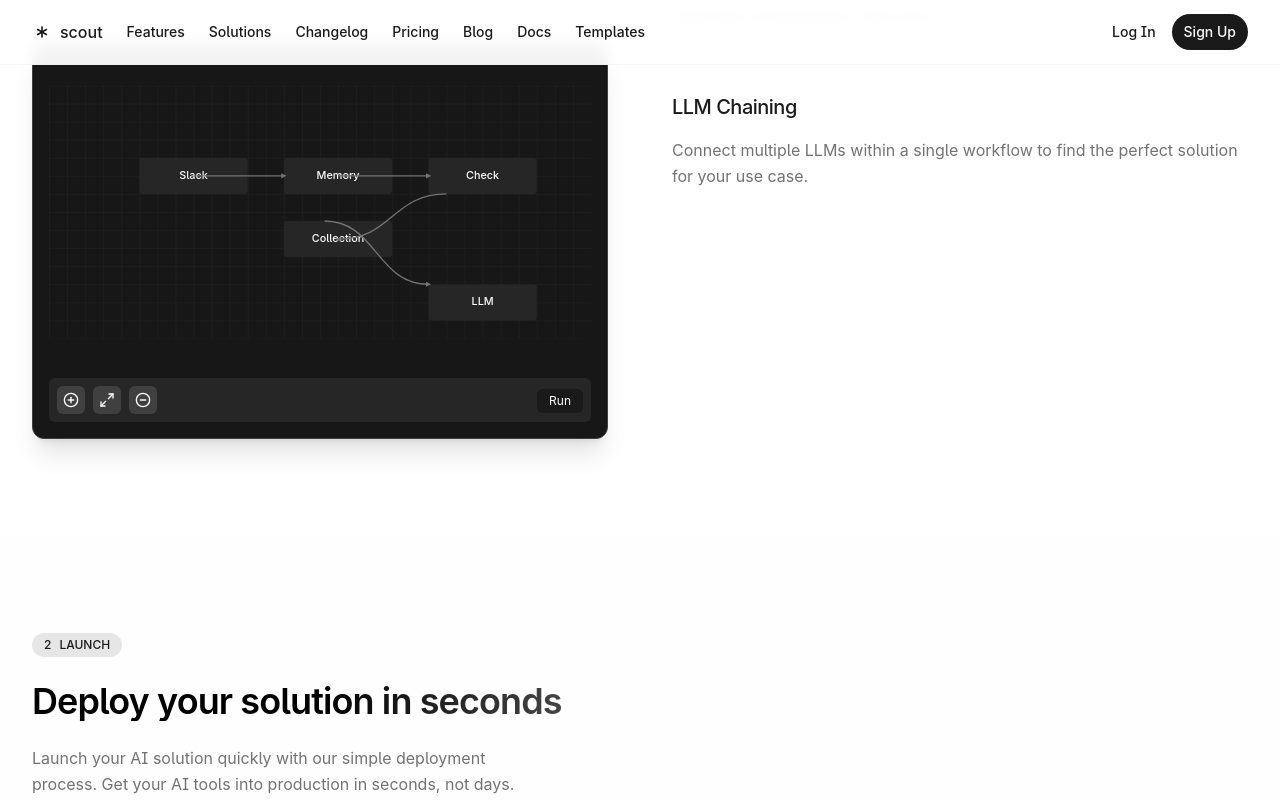
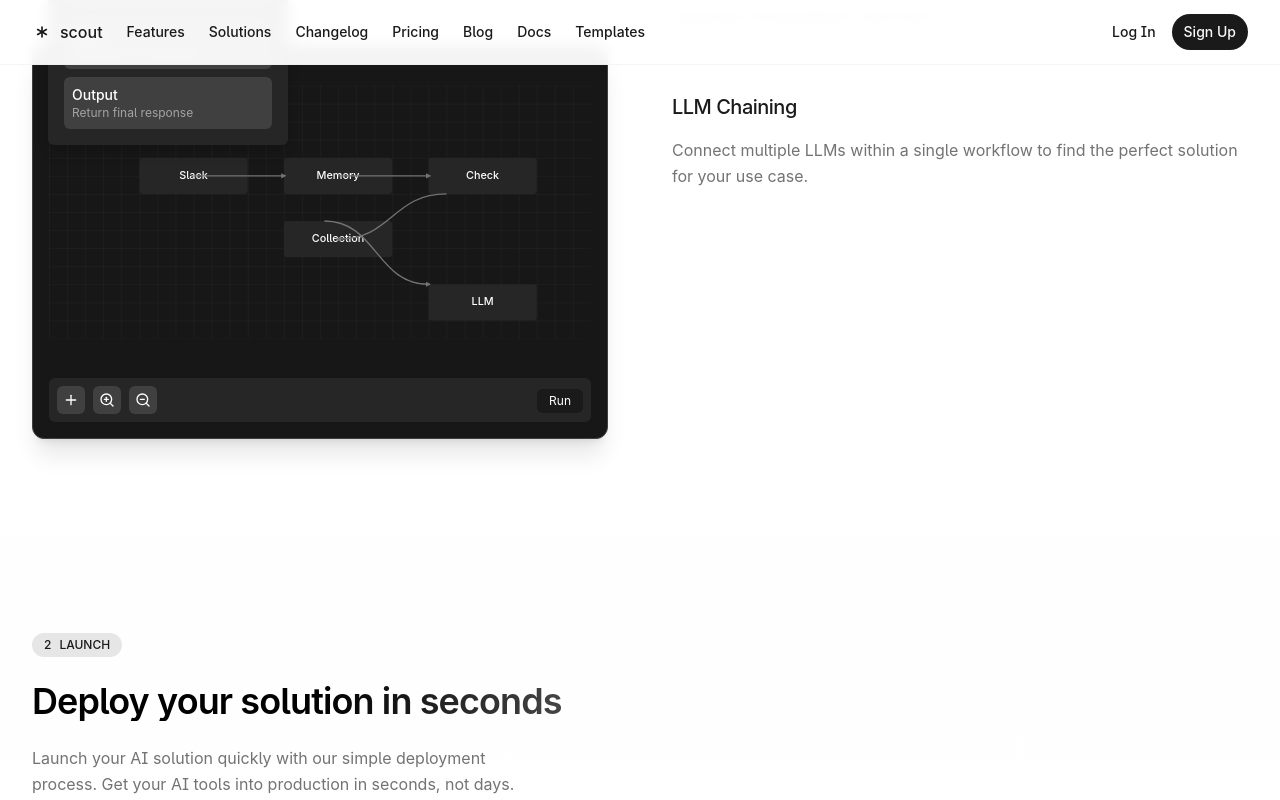
Before and after one commit to desvon7/scoutos-revived-vision, a React (Vite) app: page / in a window 1280 px wide. Both pictures are taken after a click on the button 71 px from the left and 1737 px from the top of the page. Shown: the part 1337-2137 px from the top of the page. Built offline with nearby package versions, Linux system fonts and the light colour scheme.

Commit message:
feat: Implement sign-in, sign-up, and workflow editor
This commit implements the sign-in and sign-up pages with basic functionality. It also introduces the core workflow editor component, including node types, drag-and-drop functionality, and a node palette.

```diff
--- a/src/components/WorkflowBuilder.tsx
+++ b/src/components/WorkflowBuilder.tsx
@@ -1,6 +1,8 @@
 
-import React from 'react';
+import React, { useState } from 'react';
 import { cn } from '@/lib/utils';
+import { Plus, ZoomIn, ZoomOut, X } from 'lucide-react';
+import { Button } from '@/components/ui/button';
 
 interface NodeProps {
   title: string;
@@ -9,6 +11,8 @@ interface NodeProps {
   y: number;
   width?: number;
   height?: number;
+  selected?: boolean;
+  onClick?: () => void;
 }
 
 const Node: React.FC<NodeProps> = ({
@@ -17,7 +21,9 @@ const Node: React.FC<NodeProps> = ({
   x,
   y,
   width = 120,
-  height = 40
+  height = 40,
+  selected = false,
+  onClick
 }) => {
   const getNodeColor = () => {
     switch (type) {
@@ -37,13 +43,21 @@ const Node: React.FC<NodeProps> = ({
   };
 
   return (
-    <g transform={`translate(${x}, ${y})`}>
+    <g
+      transform={`translate(${x}, ${y})`}
+      onClick={onClick}
+      className="cursor-pointer"
+    >
       <rect
         width={width}
         height={height}
         rx="4"
-        className={cn("fill-neutral-800 stroke-2", getNodeColor())}
-        strokeWidth="1.5"
+        className={cn(
+          "fill-neutral-800 stroke-2",
+          getNodeColor(),
+          selected && "stroke-white"
+        )}
+        strokeWidth={selected ? "2.5" : "1.5"}
       />
       <text
         x={width / 2}
@@ -89,11 +103,88 @@ const Connection: React.FC<ConnectionProps> = ({
   );
 };
 
+// Types for node templates in the side panel
+interface NodeTemplate {
+  type: 'input' | 'process' | 'output' | 'memory' | 'llm';
+  title: string;
+  description: string;
+}
+
+const nodeTemplates: NodeTemplate[] = [
+  { type: 'input', title: 'User Input', description: 'Start with user message' },
+  { type: 'memory', title: 'Memory', description: 'Access stored information' },
+  { type: 'process', title: 'Process', description: 'Transform data' },
+  { type: 'llm', title: 'LLM', description: 'Generate AI responses' },
+  { type: 'output', title: 'Output', description: 'Return final response' }
+];
+
 const WorkflowBuilder: React.FC = () => {
+  // State for the workflow nodes and connections
+  const [nodes, setNodes] = useState([
+    { id: '1', title: 'Slack', type: 'input' as const, x: 100, y: 80 },
+    { id: '2', title: 'Memory', type: 'memory' as const, x: 260, y: 80 },
+    { id: '3', title: 'Check', type: 'process' as const, x: 420, y: 80 },
+    { id: '4', title: 'Collection', type: 'process' as const, x: 260, y: 150 },
+    { id: '5', title: 'LLM', type: 'llm' as const, x: 420, y: 220 },
+  ]);
+
+  const [connections, setConnections] = useState([
+    { id: 'e1', from: '1', to: '2', x1: 160, y1: 100, x2: 260, y2: 100 },
+    { id: 'e2', from: '2', to: '3', x1: 320, y1: 100, x2: 420, y2: 100 },
+    { id: 'e3', from: '3', to: '4', x1: 440, y1: 120, x2: 320, y2: 170 },
+    { id: 'e4', from: '4', to: '5', x1: 305, y1: 150, x2: 420, y2: 220 },
+  ]);
+
+  // State for the selected node
+  const [selectedNodeId, setSelectedNodeId] = useState<string | null>(null);
+
+  // State for zoom level
+  const [zoom, setZoom] = useState(1);
+
+  // State for showing node panel
+  const [showNodePanel, setShowNodePanel] = useState(false);
+
+  // Handle node selection
+  const handleNodeClick = (id: string) => {
+    setSelectedNodeId(id === selectedNodeId ? null : id);
+  };
+
+  // Add a new node
+  const addNode = (type: 'input' | 'process' | 'output' | 'memory' | 'llm', title: string) => {
+    const newId = `${nodes.length + 1}`;
+    const newNode = {
+      id: newId,
+      title,
+      type,
+      x: 300,
+      y: 300,
+    };
+
+    setNodes([...nodes, newNode]);
+    setSelectedNodeId(newId);
+    setShowNodePanel(false);
+  };
+
+  // Handle zoom in
+  const zoomIn = () => {
+    setZoom(Math.min(zoom + 0.1, 2));
+  };
+
+  // Handle zoom out
+  const zoomOut = () => {
+    setZoom(Math.max(zoom - 0.1, 0.5));
+  };
+
   return (
     <div className="rounded-xl bg-neutral-900 p-4 border border-neutral-700 shadow-xl overflow-hidden">
       <div className="relative">
-        <svg width="100%" height="300" viewBox="0 0 600 280" className="mx-auto">
+        <svg
+          width="100%"
+          height="300"
+          viewBox="0 0 600 280"
+          className="mx-auto"
+          style={{ transform: `scale(${zoom})`, transformOrigin: 'center center' }}
+        >
           {/* Background grid */}
           <defs>
             <pattern id="grid" width="20" height="20" patternUnits="userSpaceOnUse">
@@ -115,49 +206,136 @@ const WorkflowBuilder: React.FC = () => {
           <rect width="100%" height="100%" fill="url(#grid)" />
 
           {/* Nodes */}
-          <Node title="Slack" type="input" x={100} y={80} />
-          <Node title="Memory" type="memory" x={260} y={80} />
-          <Node title="Check" type="process" x={420} y={80} />
-          <Node title="Collection" type="process" x={260} y={150} />
-          <Node title="LLM" type="llm" x={420} y={220} />
+          {nodes.map((node) => (
+            <Node
+              key={node.id}
+              title={node.title}
+              type={node.type}
+              x={node.x}
+              y={node.y}
+              selected={node.id === selectedNodeId}
+              onClick={() => handleNodeClick(node.id)}
+            />
+          ))}
 
           {/* Connections */}
-          <Connection x1={160} y1={100} x2={260} y2={100} />
-          <Connection x1={320} y1={100} x2={420} y2={100} />
-          <Connection x1={440} y1={120} x2={320} y2={170} />
-          <Connection x1={305} y1={150} x2={420} y2={220} />
+          {connections.map((connection) => (
+            <Connection
+              key={connection.id}
+              x1={connection.x1}
+              y1={connection.y1}
+              x2={connection.x2}
+              y2={connection.y2}
+            />
+          ))}
         </svg>
       </div>
 
       {/* Toolbar */}
       <div className="flex justify-between items-center mt-4 p-2 bg-neutral-800 rounded-md">
         <div className="flex gap-2">
-          <button className="p-1.5 bg-neutral-700 rounded-md hover:bg-neutral-600">
-            <svg xmlns="http://www.w3.org/2000/svg" width="16" height="16" viewBox="0 0 24 24" fill="none" stroke="currentColor" strokeWidth="2" strokeLinecap="round" strokeLinejoin="round" className="text-white">
-              <circle cx="12" cy="12" r="10" />
-              <line x1="12" y1="8" x2="12" y2="16" />
-              <line x1="8" y1="12" x2="16" y2="12" />
-            </svg>
+          <button
+            className="p-1.5 bg-neutral-700 rounded-md hover:bg-neutral-600"
+            onClick={() => setShowNodePanel(true)}
+          >
+            <Plus className="text-white h-4 w-4" />
           </button>
-          <button className="p-1.5 bg-neutral-700 rounded-md hover:bg-neutral-600">
-            <svg xmlns="http://www.w3.org/2000/svg" width="16" height="16" viewBox="0 0 24 24" fill="none" stroke="currentColor" strokeWidth="2" strokeLinecap="round" strokeLinejoin="round" className="text-white">
-              <polyline points="15 3 21 3 21 9" />
-              <polyline points="9 21 3 21 3 15" />
-              <line x1="21" y1="3" x2="14" y2="10" />
-              <line x1="3" y1="21" x2="10" y2="14" />
-            </svg>
+          <button
+            className="p-1.5 bg-neutral-700 rounded-md hover:bg-neutral-600"
+            onClick={zoomIn}
+          >
+            <ZoomIn className="text-white h-4 w-4" />
           </button>
-          <button className="p-1.5 bg-neutral-700 rounded-md hover:bg-neutral-600">
-            <svg xmlns="http://www.w3.org/2000/svg" width="16" height="16" viewBox="0 0 24 24" fill="none" stroke="currentColor" strokeWidth="2" strokeLinecap="round" strokeLinejoin="round" className="text-white">
-              <circle cx="12" cy="12" r="10" />
-              <line x1="8" y1="12" x2="16" y2="12" />
-            </svg>
+          <button
+            className="p-1.5 bg-neutral-700 rounded-md hover:bg-neutral-600"
+            onClick={zoomOut}
+          >
+            <ZoomOut className="text-white h-4 w-4" />
           </button>
         </div>
         <div>
           <button className="px-3 py-1 bg-primary rounded-md text-white text-xs">Run</button>
         </div>
       </div>
+
+      {/* Node selection panel (appears when plus button is clicked) */}
+      {showNodePanel && (
+        <div className="absolute left-4 top-4 bg-neutral-800 p-4 rounded-md shadow-lg w-60 z-10">
+          <div className="flex justify-between items-center mb-3">
+            <h3 className="text-white text-sm font-medium">Add Node</h3>
+            <button
+              className="text-neutral-400 hover:text-white"
+              onClick={() => setShowNodePanel(false)}
+            >
+              <X className="h-4 w-4" />
+            </button>
+          </div>
+          <div className="space-y-2">
+            {nodeTemplates.map((template, index) => (
+              <div
+                key={index}
+                className="p-2 bg-neutral-700 rounded-md hover:bg-neutral-600 cursor-pointer"
+                onClick={() => addNode(template.type, template.title)}
+              >
+                <div className="text-white text-sm font-medium">{template.title}</div>
+                <div className="text-neutral-400 text-xs">{template.description}</div>
+              </div>
+            ))}
+          </div>
+        </div>
+      )}
+
+      {/* Node properties panel (appears when a node is selected) */}
+      {selectedNodeId && (
+        <div className="absolute right-4 top-4 bg-neutral-800 p-4 rounded-md shadow-lg w-60">
+          <div className="flex justify-between items-center mb-3">
+            <h3 className="text-white text-sm font-medium">Node Properties</h3>
+            <button
+              className="text-neutral-400 hover:text-white"
+              onClick={() => setSelectedNodeId(null)}
+            >
+              <X className="h-4 w-4" />
+            </button>
+          </div>
+          <div className="space-y-4">
+            <div>
+              <label className="block text-neutral-400 text-xs mb-1">Title</label>
+              <input
+                type="text"
+                className="w-full bg-neutral-700 border border-neutral-600 rounded-md p-1.5 text-white text-sm"
+                value={nodes.find(n => n.id === selectedNodeId)?.title || ''}
+                onChange={(e) => {
+                  setNodes(nodes.map(node =>
+                    node.id === selectedNodeId
+                      ? { ...node, title: e.target.value }
+                      : node
+                  ));
+                }}
+              />
+            </div>
+            <div>
+              <label className="block text-neutral-400 text-xs mb-1">Type</label>
+              <div className="text-white text-sm">
+                {nodes.find(n => n.id === selectedNodeId)?.type}
+              </div>
+            </div>
+            <Button
+              variant="destructive"
+              size="sm"
+              className="w-full mt-2"
+              onClick={() => {
+                setNodes(nodes.filter(node => node.id !== selectedNodeId));
+                setConnections(connections.filter(
+                  conn => conn.from !== selectedNodeId && conn.to !== selectedNodeId
+                ));
+                setSelectedNodeId(null);
+              }}
+            >
+              Delete Node
+            </Button>
+          </div>
+        </div>
+      )}
     </div>
   );
 };
```
